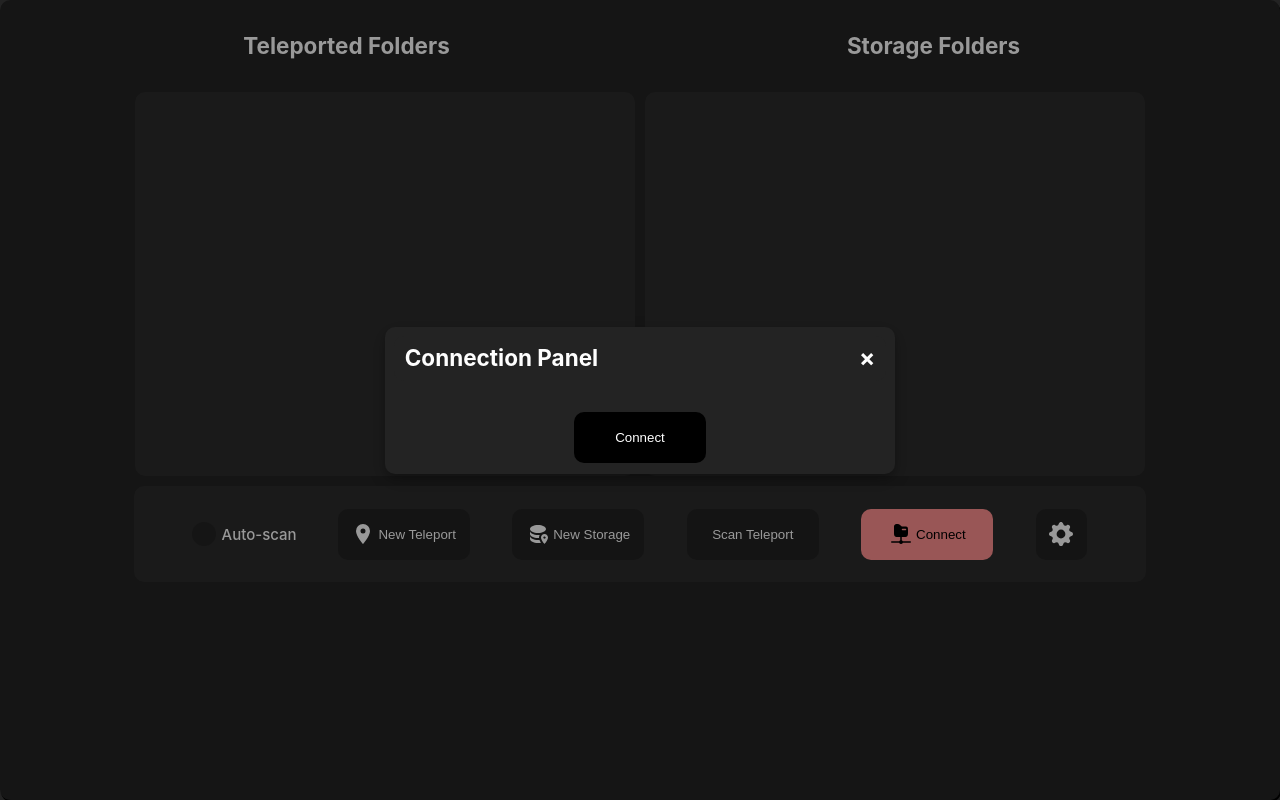
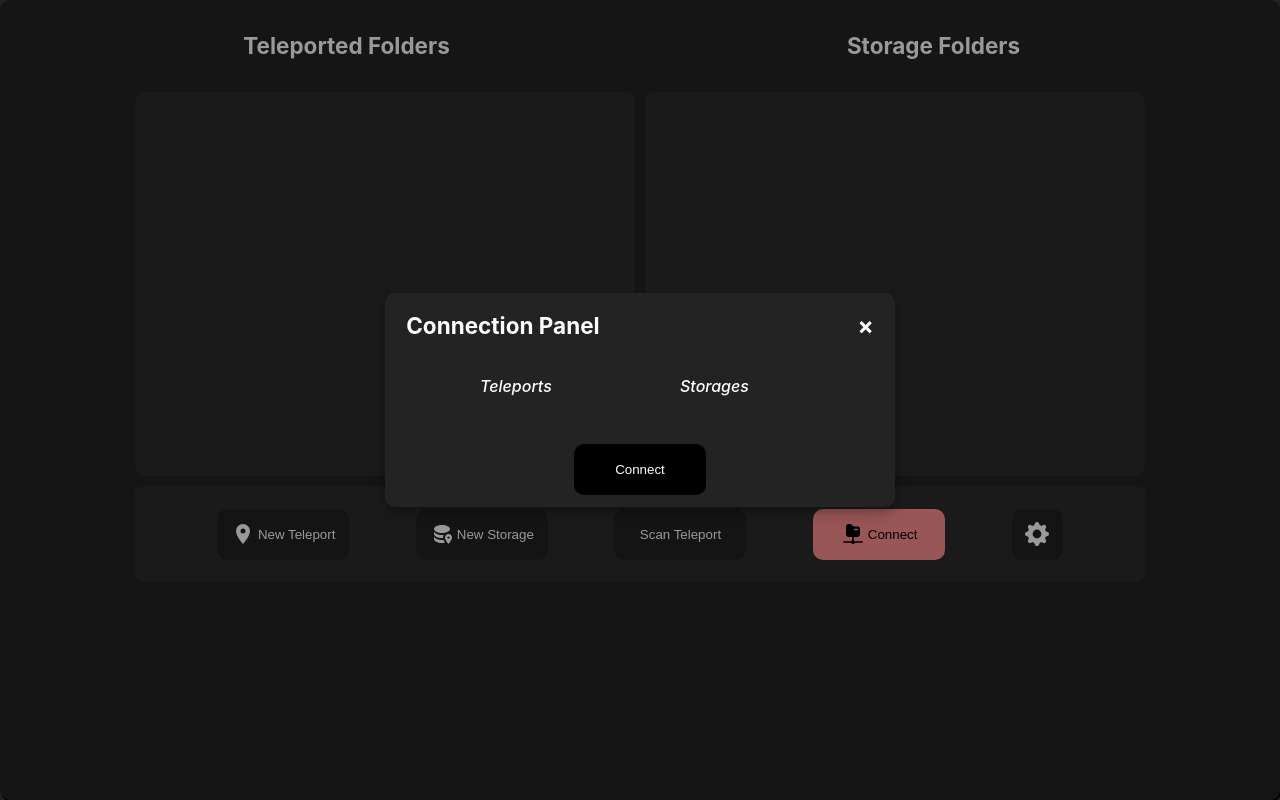
Before and after one commit to surtr1st/tereporto, a Vue app: page / in a window 1280 px wide. Both pictures are taken after a click on the button "Connect". Built offline with nearby package versions, Linux system fonts and the light colour scheme.

Commit message:
add settings panel

```diff
--- a/src/App.vue
+++ b/src/App.vue
@@ -21,17 +21,18 @@ import FolderDestinationIcon from './components/Icon/FolderDestinationIcon.vue';
 import FolderTransferIcon from './components/Icon/FolderTransferIcon.vue';
 import TrashIcon from './components/Icon/TrashIcon.vue';
 import FunctionalPanel from './components/FunctionalPanel.vue';
-import Checkbox from './components/Checkbox.vue';
 import Modal from './components/Modal.vue';
 import ModalContent from './components/ModalContent.vue';
 import GearIcon from './components/Icon/GearIcon.vue';
 import FolderPathConnectIcon from './components/Icon/FolderPathConnectIcon.vue';
 import MapMarkerIcon from './components/Icon/MapMarkerIcon.vue';
 import DatabaseMarkerIcon from './components/Icon/DatabaseMarker.vue';
+import SettingsPanel from './components/SettingsPanel.vue';
 </script>
 
 <script setup lang="ts">
-const open = ref<boolean>(false);
+const openConnection = ref<boolean>(false);
+const openSettings = ref<boolean>(false);
 const openDirs = ref<boolean>(false);
 const teleport = ref<string | string[]>('');
 const storage = ref<string | string[]>('');
@@ -232,7 +233,6 @@ onMounted(() => {
     <GridItem position="footer">
       <Flex justify-content="center">
         <FunctionalPanel>
-          <Checkbox label="Auto-scan" />
           <DirectoryChooser
             label="New Teleport"
             name="teleport"
@@ -261,7 +261,7 @@ onMounted(() => {
             rounded
             larger
             icon
-            @click="open = true"
+            @click="openConnection = true"
           >
             <FolderPathConnectIcon />
           </Button>
@@ -270,6 +270,7 @@ onMounted(() => {
             color="darker"
             rounded
             icon
+            @click="openSettings = true"
           >
             <GearIcon />
           </Button>
@@ -289,10 +290,15 @@ onMounted(() => {
     </ModalContent>
   </Modal>
   <ConnectionPanel
-    :open="open"
+    :open="openConnection"
     title="Connection Panel"
     :teleports="teleports"
     :storages="storages"
-    @close="open = false"
+    @close="openConnection = false"
+  />
+  <SettingsPanel
+    :open="openSettings"
+    title="Settings"
+    @close="openSettings = false"
   />
 </template>
--- a/src/components/Checkbox.vue
+++ b/src/components/Checkbox.vue
@@ -1,8 +1,11 @@
 <script setup lang="ts">
+import { StyleValue } from 'vue';
+
 interface ICheckbox {
   name?: string;
   label?: string;
   checked?: boolean;
+  style?: StyleValue;
 }
 defineProps<ICheckbox>();
 </script>
@@ -11,6 +14,7 @@ defineProps<ICheckbox>();
   <label
     :for="name"
     class="tp__checkbox-label"
+    :style="style"
   >
     {{ label }}
     <input
@@ -35,6 +39,7 @@ defineProps<ICheckbox>();
   -moz-user-select: none;
   -ms-user-select: none;
   user-select: none;
+  color: white;
   background: inherit;
 }
 
@@ -55,7 +60,7 @@ defineProps<ICheckbox>();
   height: 24px;
   width: 24px;
   border-radius: 50%;
-  background: var(--darker-neutral);
+  background: var(--light-neutral-gray);
   transition: all 150ms;
 }
 
--- a/src/components/ConnectionPanel.vue
+++ b/src/components/ConnectionPanel.vue
@@ -7,6 +7,7 @@ import RadioButton from './RadioButton.vue';
 import Modal from './Modal.vue';
 import ModalContent from './ModalContent.vue';
 import ModalFooter from './ModalFooter.vue';
+import PlaceHolder from './PlaceHolder.vue';
 import { StorageResponse, TeleportResponse } from '../types';
 import { ref } from 'vue';
 import { removeQuotes, generateRandomHexColor } from '../helpers';
@@ -68,12 +69,19 @@ function connect() {
     @close="onClose"
   >
     <ModalContent>
-      <Grid type="panel">
-        <GridItem position="main">
+      <Flex
+        justify-content="center"
+        align-items="center"
+        :gap="50"
+        :margin-bottom="25"
+        :margin-top="25"
+      >
+        <PlaceHolder title="Teleports">
           <Flex
             justify-content="center"
             align-items="flex-start"
             column
+            :width="150"
           >
             <RadioButton
               v-for="(teleport, index) in teleports"
@@ -85,12 +93,13 @@ function connect() {
               v-model:selected="teleportIndex"
             />
           </Flex>
-        </GridItem>
-        <GridItem position="aside">
+        </PlaceHolder>
+        <PlaceHolder title="Storages">
           <Flex
             justify-content="center"
             align-items="flex-start"
             column
+            :width="120"
           >
             <RadioButton
               v-for="(storage, index) in storages"
@@ -103,8 +112,8 @@ function connect() {
               v-model:selected="storageIndex"
             />
           </Flex>
-        </GridItem>
-      </Grid>
+        </PlaceHolder>
+      </Flex>
     </ModalContent>
     <ModalFooter>
       <Flex
--- a/src/components/Flex.vue
+++ b/src/components/Flex.vue
@@ -12,14 +12,28 @@ interface IFlex {
   alignItems?: 'center' | 'flex-start' | 'flex-end';
   gap?: number;
   column?: boolean;
+  marginTop?: number;
+  marginBottom?: number;
+  width?: number;
 }
-const { justifyContent, alignItems, gap, column } = defineProps<IFlex>();
+const {
+  justifyContent,
+  alignItems,
+  gap,
+  column,
+  marginTop,
+  marginBottom,
+  width,
+} = defineProps<IFlex>();
 
 const flexStyle: StyleValue = {
   'justify-content': justifyContent ?? 'center',
   'align-items': alignItems ?? 'center',
   'flex-direction': column ? 'column' : 'row',
   gap: `${gap}px`,
+  'margin-top': `${marginTop}px`,
+  'margin-bottom': `${marginBottom}px`,
+  width: `${width}px`,
 };
 </script>
 
--- a/src/components/Modal.vue
+++ b/src/components/Modal.vue
@@ -104,7 +104,7 @@ onUnmounted(() => {
   display: flex;
   flex-direction: column;
   justify-content: space-between;
-  padding: 0.6rem;
+  padding: 0.7rem;
   width: 40%;
   box-shadow: 0 4px 8px 0 rgba(0, 0, 0, 0.2), 0 6px 20px 0 rgba(0, 0, 0, 0.19);
   border-radius: 10px;
--- /dev/null
+++ b/src/components/PlaceHolder.vue
@@ -0,0 +1,28 @@
+<script setup lang="ts">
+interface IPlaceHolder {
+  title?: string;
+}
+
+defineProps<IPlaceHolder>();
+</script>
+
+<template>
+  <fieldset>
+    <legend>{{ title }}</legend>
+    <slot />
+  </fieldset>
+</template>
+
+<style scoped>
+fieldset {
+  border: none;
+  margin-bottom: 10px;
+}
+legend {
+  font-size: 16px;
+  font-weight: 500;
+  font-style: italic;
+  margin-bottom: 10px;
+  color: white;
+}
+</style>
--- a/src/components/RadioButton.vue
+++ b/src/components/RadioButton.vue
@@ -1,10 +1,13 @@
 <script setup lang="ts">
+import { StyleValue } from 'vue';
+
 interface IRadio {
   id?: string;
   name?: string;
   label?: string;
   checked?: boolean;
   value?: string;
+  style?: StyleValue;
 }
 defineProps<IRadio>();
 defineEmits(['update:selected']);
@@ -14,6 +17,7 @@ defineEmits(['update:selected']);
   <label
     :for="id"
     class="tp__radio"
+    :style="style"
   >
     {{ label }}
     <input
@@ -59,7 +63,7 @@ defineEmits(['update:selected']);
   left: 0;
   height: 22px;
   width: 22px;
-  background-color: var(--darker-neutral);
+  background-color: var(--light-neutral-gray);
   border-radius: 50%;
   transition: all 150ms;
 }
--- /dev/null
+++ b/src/components/SettingsPanel.vue
@@ -0,0 +1,94 @@
+<script setup lang="ts">
+import Flex from './Flex.vue';
+import Button from './Button.vue';
+import RadioButton from './RadioButton.vue';
+import Modal from './Modal.vue';
+import ModalContent from './ModalContent.vue';
+import ModalFooter from './ModalFooter.vue';
+import { reactive, ref } from 'vue';
+import { refresh } from '../globals';
+import Checkbox from './Checkbox.vue';
+import PlaceHolder from './PlaceHolder.vue';
+
+interface IConnectionPanel {
+  open?: boolean;
+  title?: string;
+  onClose?: () => void | Promise<void>;
+}
+const { onClose } = defineProps<IConnectionPanel>();
+
+const langs = [
+  { name: 'VI', value: 'vi' },
+  { name: 'EN', value: 'en' },
+  { name: 'JP', value: 'ja' },
+];
+
+const settings = reactive({
+  lang: '',
+  autoScan: false,
+});
+
+function setOptions() {}
+</script>
+
+<template>
+  <Modal
+    :open="open"
+    :title="title"
+    @close="onClose"
+  >
+    <ModalContent>
+      <Flex
+        justify-content="center"
+        align-items="center"
+        :margin-bottom="25"
+        :margin-top="25"
+      >
+        <Flex
+          align-items="flex-start"
+          column
+          :width="320"
+        >
+          <PlaceHolder title="Auto-scanning teleport places">
+            <Checkbox label="Auto-Scan" />
+          </PlaceHolder>
+          <PlaceHolder title="Prefer language to display">
+            <Flex
+              justify-content="space-between"
+              align-items="flex-start"
+              :width="320"
+              :gap="27"
+            >
+              <RadioButton
+                v-for="(lang, index) in langs"
+                :key="index"
+                :id="'teleport-radio-' + index"
+                name="teleport-radio"
+                :label="lang.name"
+                :value="lang.value"
+                v-model:selected="settings.lang"
+              />
+            </Flex>
+          </PlaceHolder>
+          <PlaceHolder title="Systems">
+            <Checkbox label="Exit on close" />
+          </PlaceHolder>
+        </Flex>
+      </Flex>
+    </ModalContent>
+    <ModalFooter>
+      <Flex
+        align-items="center"
+        justify-content="center"
+      >
+        <Button
+          label="Save"
+          name="save-btn"
+          color="neutral"
+          larger
+          rounded
+        />
+      </Flex>
+    </ModalFooter>
+  </Modal>
+</template>
```
